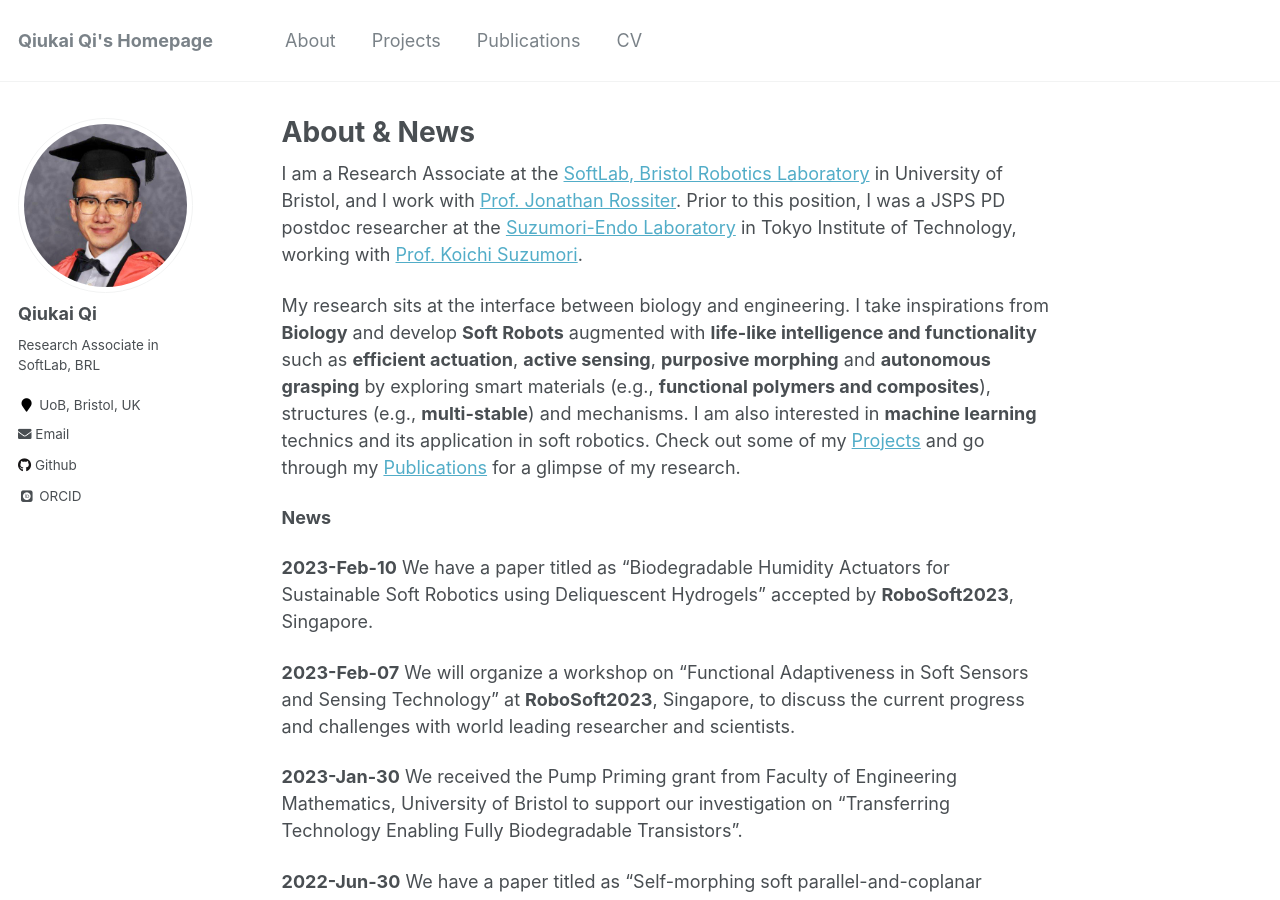
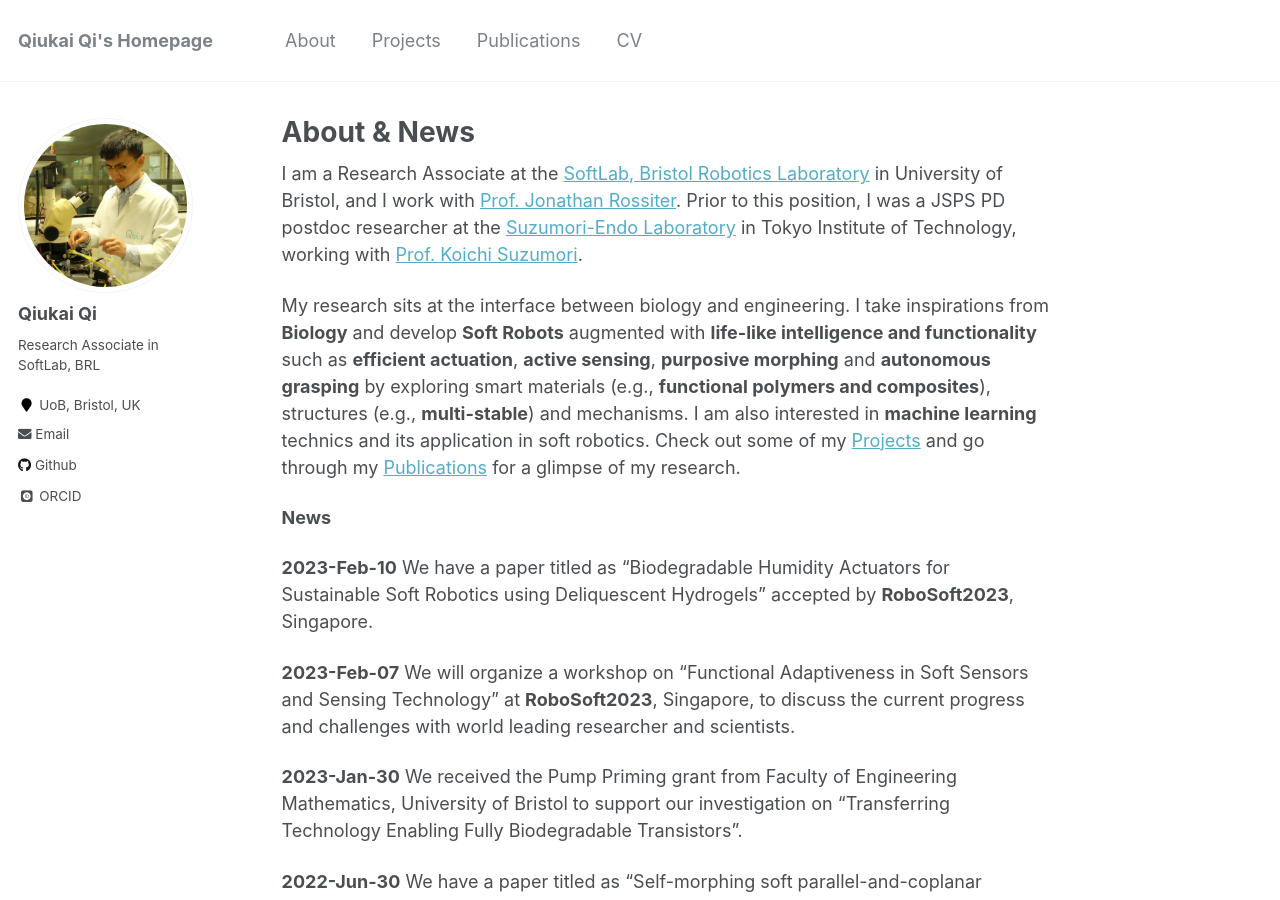
Before and after one commit to QiukaiQi/qiukaiqi.github.io, a Jekyll site: the page built from _pages/about.md, in a window 1280 px wide and 900 px high. Built offline with Jekyll 4.4.1, drawn with Linux system fonts in a browser that asks for light colours; some web fonts are replaced.

Commit message:
Update _config.yml

```diff
--- a/_config.yml
+++ b/_config.yml
@@ -78,7 +78,7 @@ analytics:
 # Site Author
 author:
   name             : "Qiukai Qi"
-  avatar           : "profilev2.jpg"
+  avatar           : "profile.jpg"
   bio              : "Research Associate in SoftLab, BRL"
   location         : "UoB, Bristol, UK"
   employer         :
```
